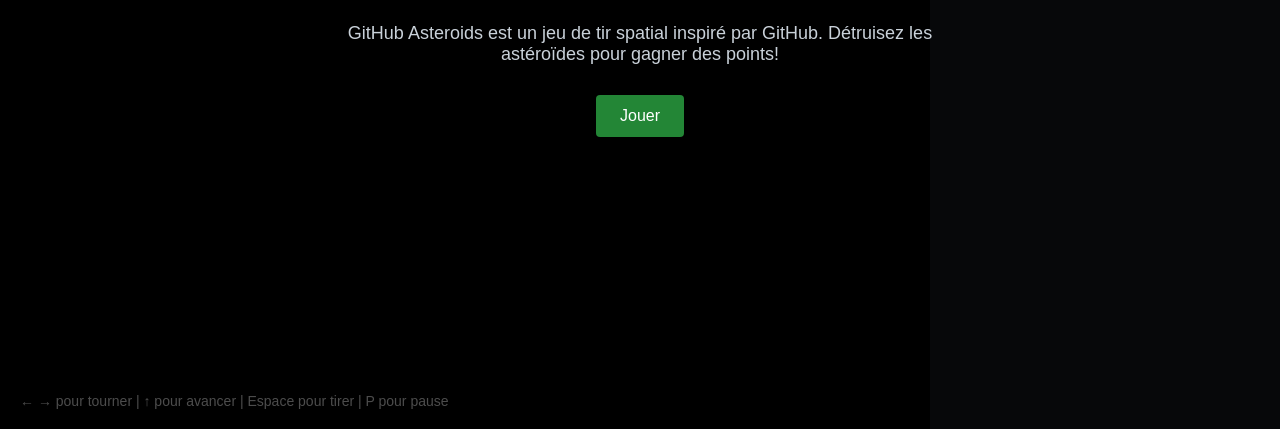
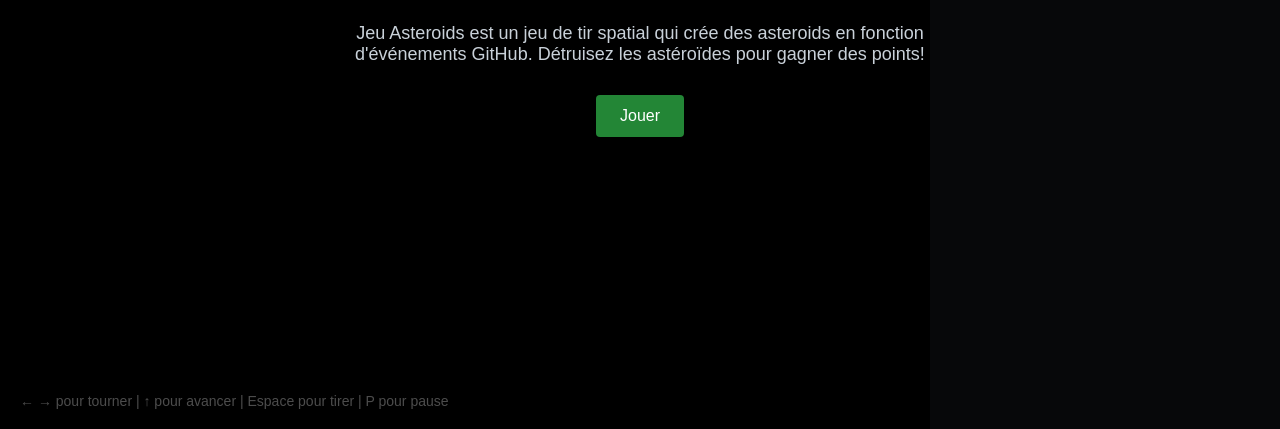
Before and after one commit to carossst/jeu_asteroid, a plain HTML site: page index.html in a window 1280 px wide. Shown: the part 371-800 px from the top of the page. Drawn offline with Linux system fonts and the light colour scheme.

Commit message:
Update index.html

```diff
--- a/index.html
+++ b/index.html
@@ -191,7 +191,7 @@
 
     <div id="pauseScreen">
         <h2>Jeu en Pause</h2>
-        <p>GitHub Asteroids est un jeu de tir spatial inspiré par GitHub. Détruisez les astéroïdes pour gagner des points!</p>
+        <p>Jeu Asteroids est un jeu de tir spatial qui crée des asteroids en fonction d'événements GitHub. Détruisez les astéroïdes pour gagner des points!</p>
         <div>
             <button id="resumeButton">Jouer</button>
         </div>
```
